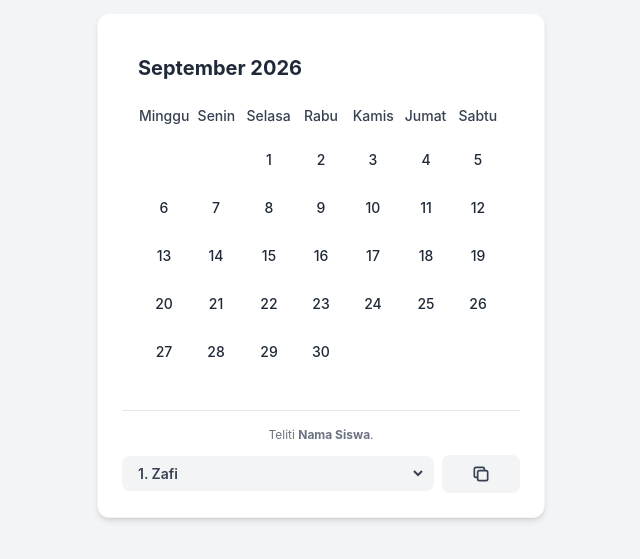
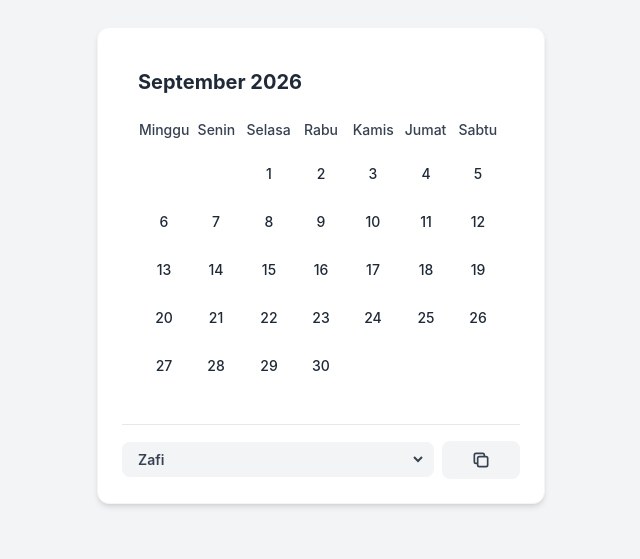
Before and after one commit to chiefdev9/report, a plain HTML site: page index.html in a window 1280 px wide. Shown: the part 135-694 px from the top of the page, without its empty margins (319-959 px from the left). Drawn offline with nearby package versions, Linux system fonts and the light colour scheme; no server answers.

Commit message:
hapus teks dan angka

```diff
--- a/index.html
+++ b/index.html
@@ -67,16 +67,13 @@
         </div>
 
         <div class="mt-6 border-t pt-4 flex flex-col gap-3">
-            <p class="text-xs text-gray-500 text-center">
-                Teliti <b>Nama Siswa</b>.
-            </p>
 
             <!-- Dropdown Nama Murid & Tombol Salin -->
             <div class="flex w-full items-center gap-2">
                 <div class="w-[80%]">
                     <select id="select-student" class="w-full bg-gray-100 hover:bg-gray-200 text-gray-700 font-semibold py-2 px-3 rounded-lg text-sm border-r-8 border-transparent outline-none cursor-pointer transition duration-200">
-                        <option value="Zafi">1. Zafi</option>
-                        <option value="Jidan">2. Jidan</option>
+                        <option value="Zafi">Zafi</option>
+                        <option value="Jidan">Jidan</option>
                     </select>
                 </div>
 
```
